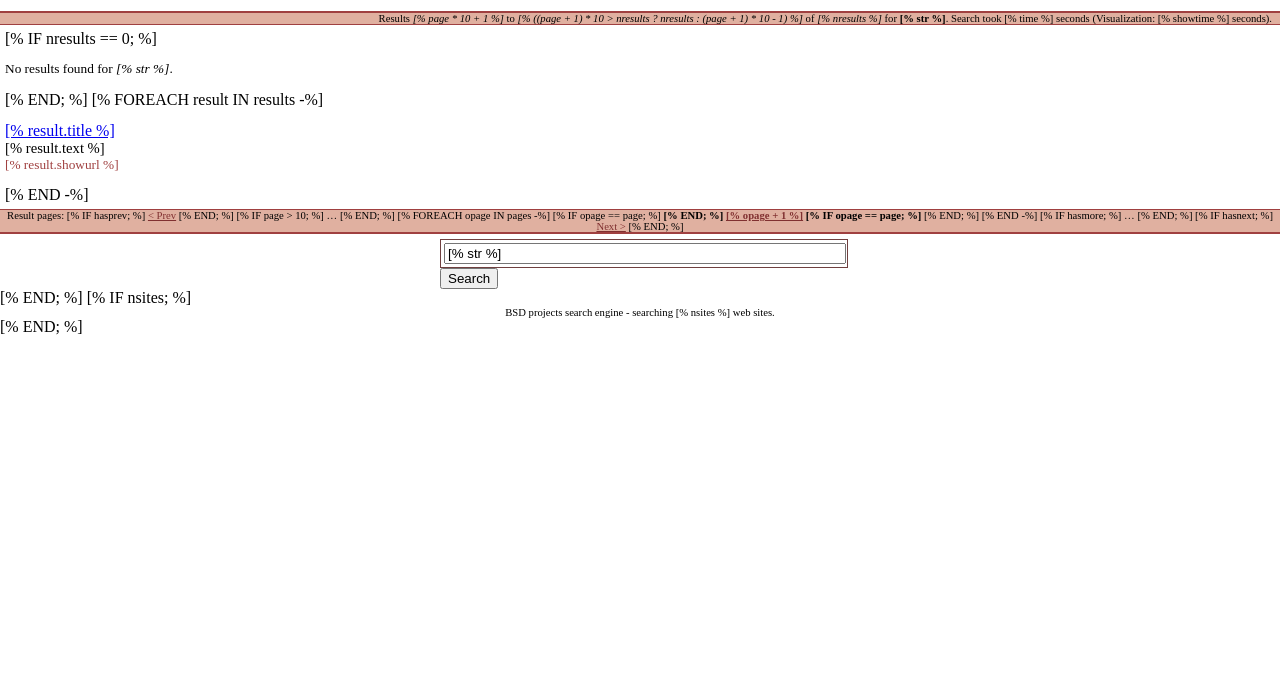
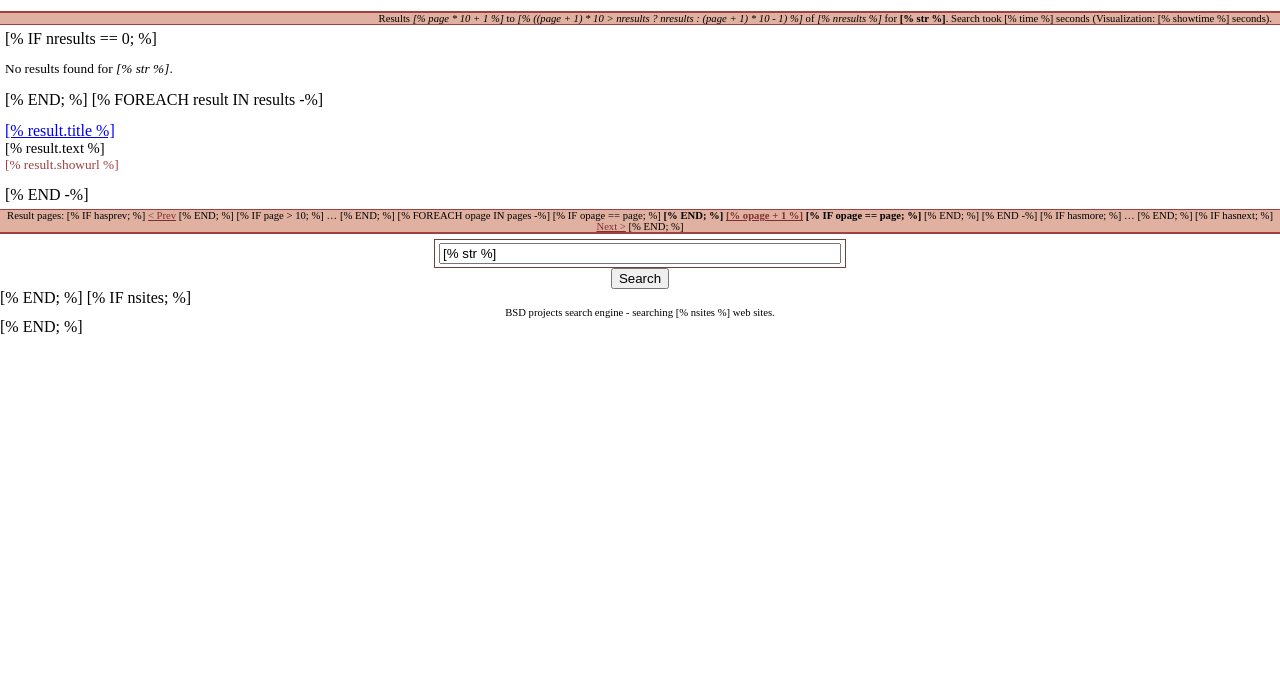
Before and after one commit to caoimhechaos/bsdsearch, a plain HTML site: page cgi-bin/search.html in a window 1280 px wide. Shown: the part 126-800 px from the top of the page. Drawn offline with Linux system fonts and the light colour scheme.

Commit message:
Align search elements so that everything is in the middle under the logo.

```diff
--- a/cgi-bin/search.html
+++ b/cgi-bin/search.html
@@ -15,11 +15,13 @@
     div.content {
 	margin-left: auto;
 	margin-right: auto;
-	width: 400px;
+	width: 854px;
     }
 
     div.searchInputPanel {
-	width: 100%;
+	width: 404px;
+	margin-left: auto;
+	margin-right: auto;
 	border-color: #704040;
 	border-width: 1px;
 	border-style: solid;
@@ -28,6 +30,10 @@
 
     div.searchInputPanel input {
 	width: 394px;
+    }
+
+    div.content form {
+	text-align: center;
     }
 
     span.resulturl {
```
